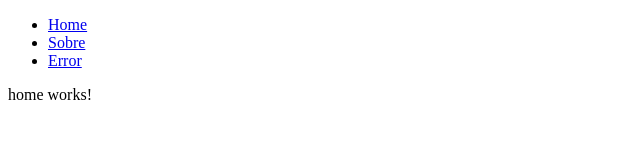
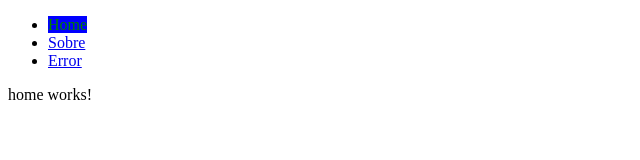
Before and after one commit to wagn3rdev/routes, an Angular app: page / in a window 1280 px wide. Shown: the top 160 px of the page, without its empty margins (0-640 px from the left). Built offline with nearby package versions, Linux system fonts and the light colour scheme.

Commit message:
Rotas, rotas ativas, opção de rotas

```diff
--- a/src/app/shared/menu/menu.component.html
+++ b/src/app/shared/menu/menu.component.html
@@ -2,13 +2,28 @@
   <nav>
     <ul>
       <li>
-        <a routerLink="/">Home</a>
+        <a
+          routerLink="/"
+          [routerLinkActive]="['active']"
+          [routerLinkActiveOptions]="{ exact: true }"
+          >Home</a
+        >
       </li>
       <li>
-        <a routerLink="/sobre">Sobre</a>
+        <a
+          routerLink="/sobre"
+          [routerLinkActive]="['active']"
+          [routerLinkActiveOptions]="{ exact: true }"
+          >Sobre</a
+        >
       </li>
       <li>
-        <a routerLink="['/404']">Error</a>
+        <a
+          routerLink="['/404']"
+          [routerLinkActive]="['active']"
+          [routerLinkActiveOptions]="{ exact: true }"
+          >Error</a
+        >
       </li>
     </ul>
   </nav>
--- a/src/app/shared/menu/menu.component.scss
+++ b/src/app/shared/menu/menu.component.scss
@@ -0,0 +1,5 @@
+.active {
+  color: green;
+  background-color: blue;
+  text-decoration: none;
+}
```
